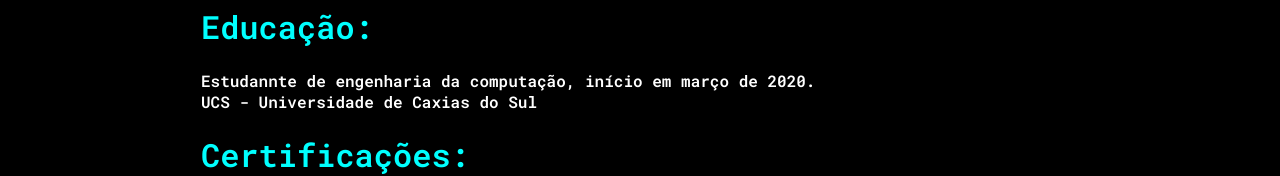
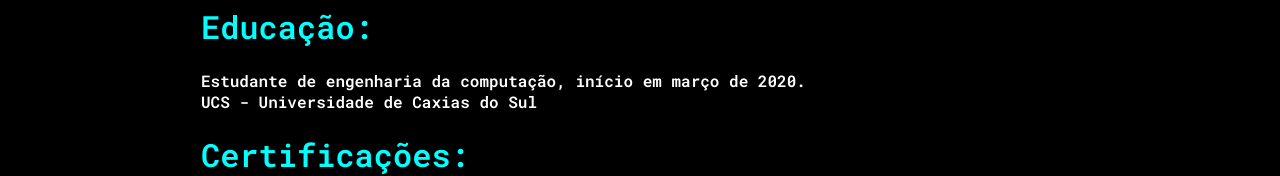
Before and after one commit to bdebiasi/portfolio, a plain HTML site: page about.html in a window 1280 px wide. Shown: the part 268-444 px from the top of the page. Drawn offline with Linux system fonts and the light colour scheme.

Commit message:
Update about.html

```diff
--- a/about.html
+++ b/about.html
@@ -21,7 +21,7 @@
             <p>2018 - Atualmente</p>
             <p>Auxiliar de produção na empresa Marcel Dian</p>
         <h2 class = "exp_profissional">Educação:</h2>
-            <p>Estudannte de engenharia da computação, início em março de 2020.</p>
+            <p>Estudante de engenharia da computação, início em março de 2020.</p>
             <p>UCS - Universidade de Caxias do Sul</p>
         <h3 class = "exp_profissional">Certificações:</h3>
             <p>Alura - HTML e CSS: classes, posicionamento e flexbox - 8 horas</p>
```
